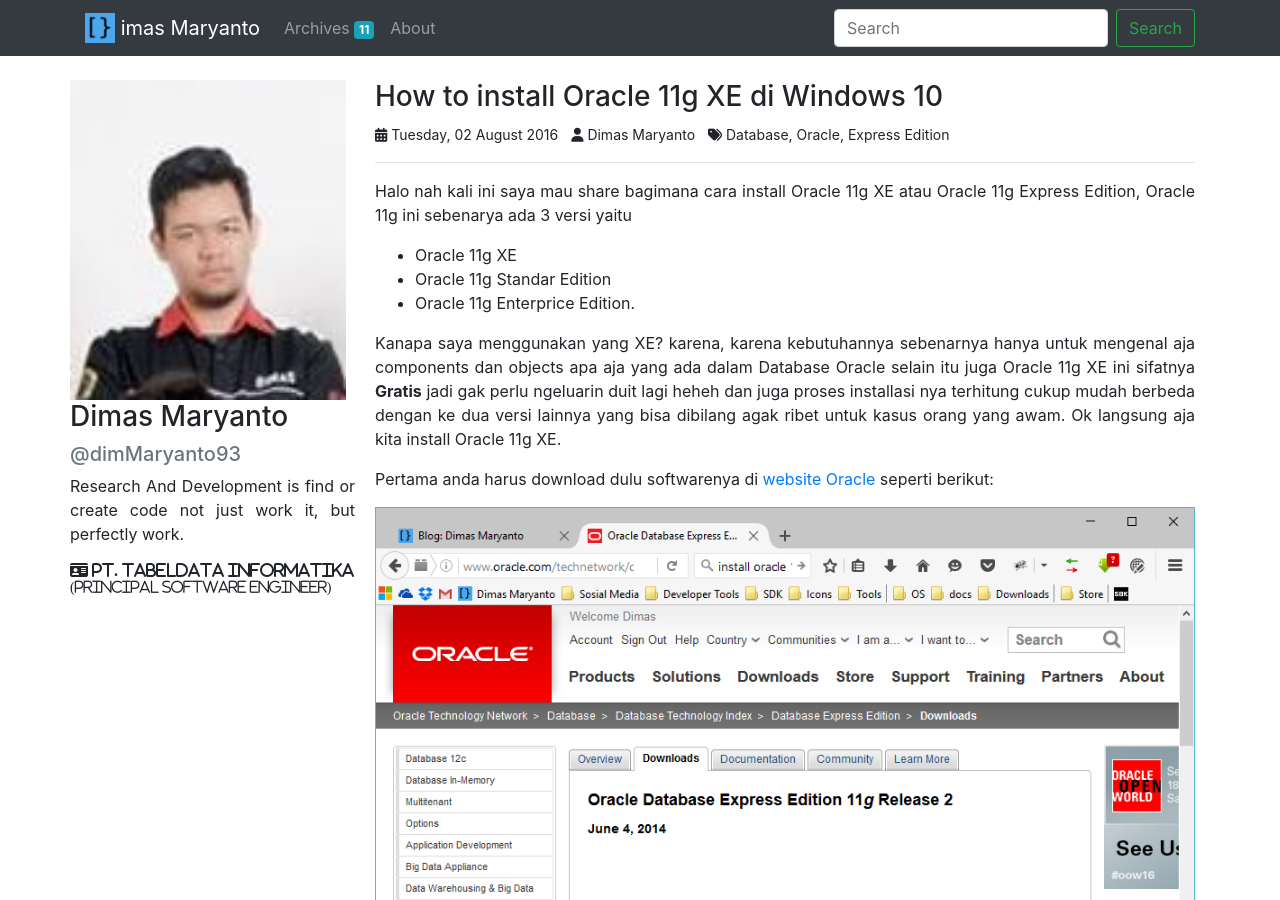
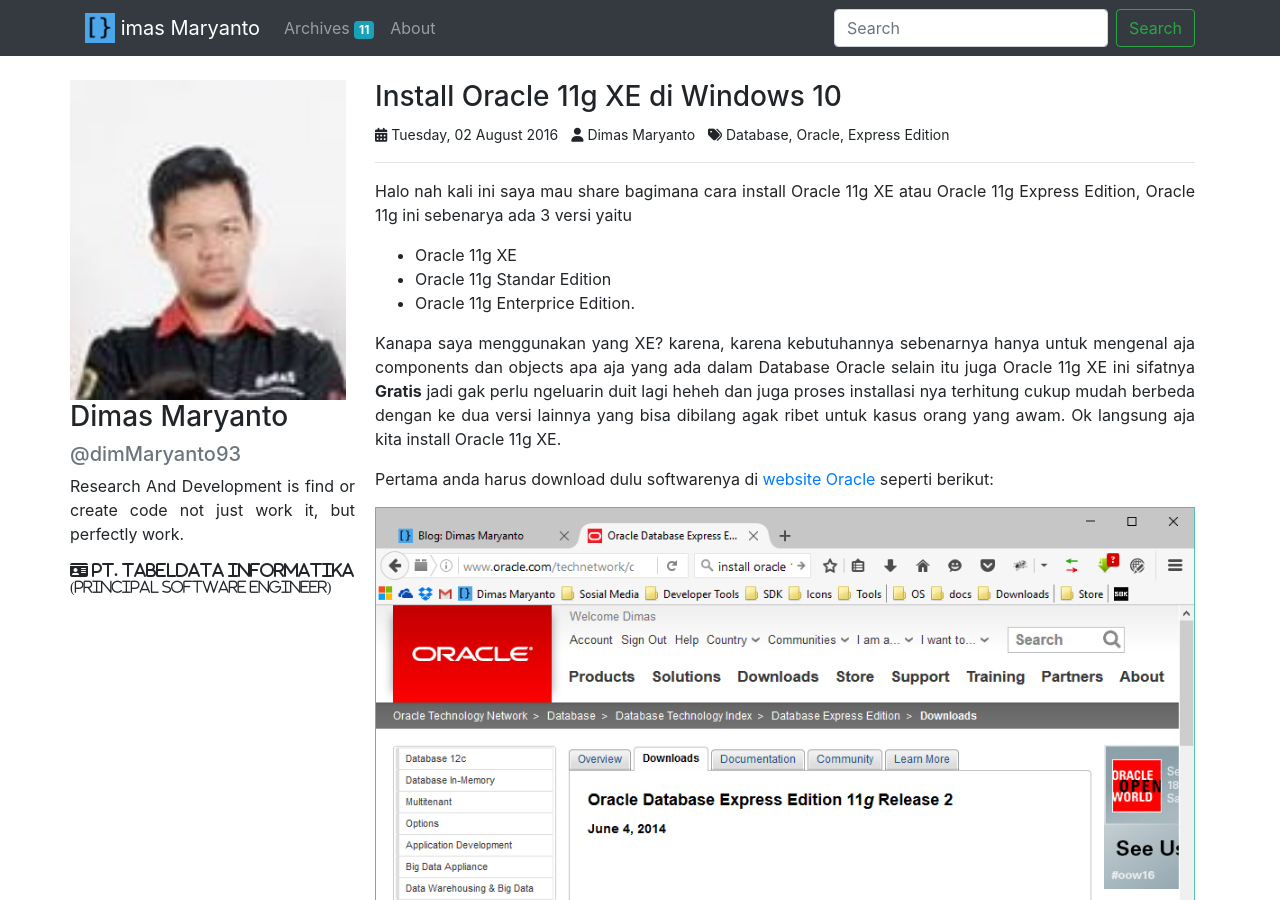
Before and after one commit to dimMaryanto93/dimMaryanto93.github.io, a Jekyll site: the page built from _posts/2016-08-02-install-oracle-11g-xe-win10.markdown, in a window 1280 px wide and 900 px high. Built offline with Jekyll 4.4.1, drawn with Linux system fonts in a browser that asks for light colours; nearby versions of some CDN libraries; library files that are not in the unit come from our copies.

Commit message:
update title

```diff
--- a/_posts/2016-07-29-install-postgresql-f23.markdown
+++ b/_posts/2016-07-29-install-postgresql-f23.markdown
@@ -1,6 +1,6 @@
 ---
 layout: post
-title: "How to install PostgreSQL on Fedora 23"
+title: "Install PostgreSQL on Fedora 23"
 date: 2016-07-29T06:47:56+07:00
 category: Database
 tags:
--- a/_posts/2016-07-31-install-postgresql-w10.markdown
+++ b/_posts/2016-07-31-install-postgresql-w10.markdown
@@ -1,6 +1,6 @@
 ---
 layout: post
-title: "How to install PostgreSQL on Windows 10"
+title: "Install PostgreSQL on Windows 10"
 date: 2016-07-31T07:10:38+07:00
 category: Database
 tags:
--- a/_posts/2016-08-01-pgdump.markdown
+++ b/_posts/2016-08-01-pgdump.markdown
@@ -1,6 +1,6 @@
 ---
 layout: post
-title: "How to export file sql using pgdump"
+title: "Export file sql using pgdump"
 date: 2016-08-01T09:42:45+07:00
 category: Database
 tags:
--- a/_posts/2016-08-02-install-oracle-11g-xe-win10.markdown
+++ b/_posts/2016-08-02-install-oracle-11g-xe-win10.markdown
@@ -1,6 +1,6 @@
 ---
 layout: post
-title: "How to install Oracle 11g XE di Windows 10"
+title: "Install Oracle 11g XE di Windows 10"
 date: 2016-08-02T10:31:49+07:00
 category: Database
 tags:
```
